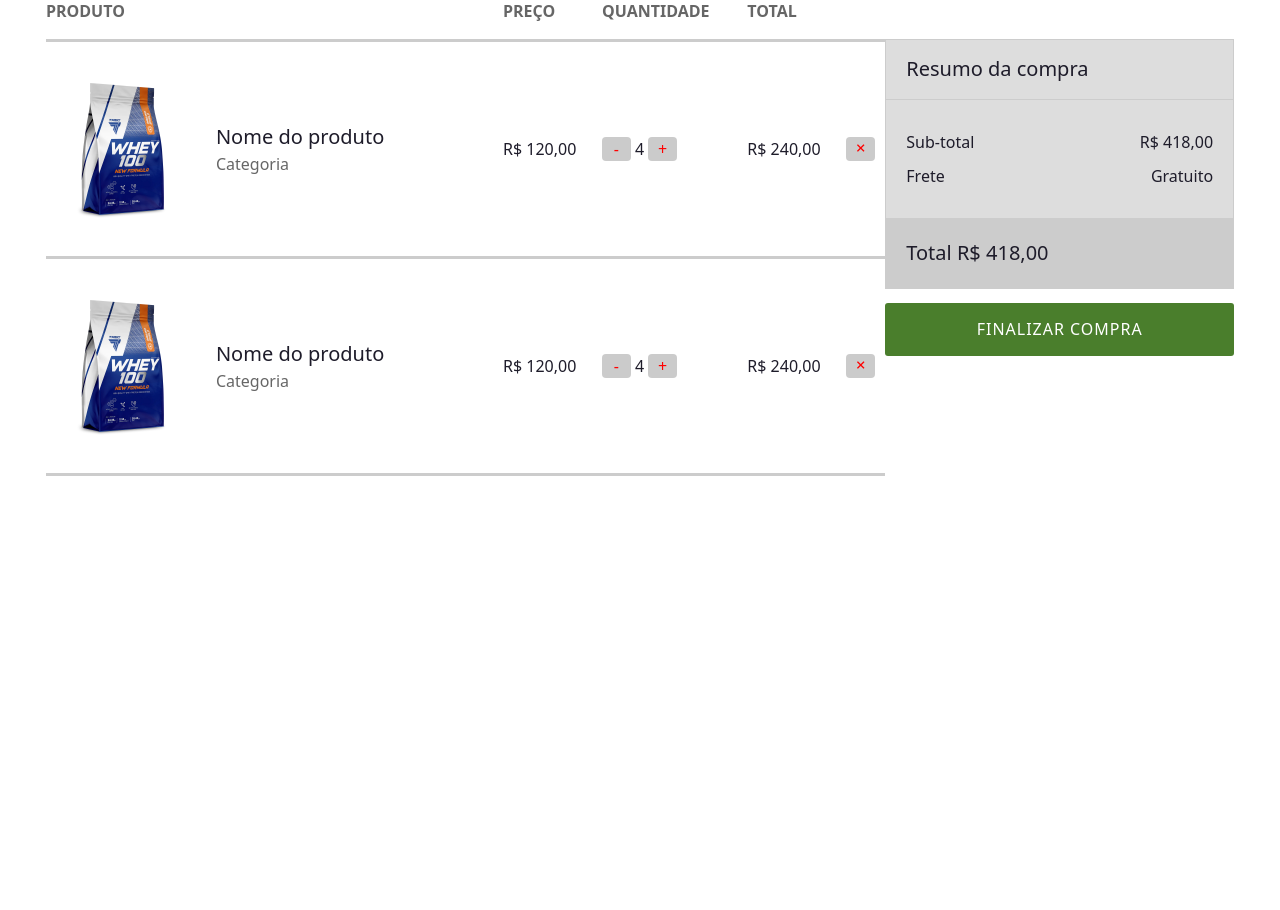
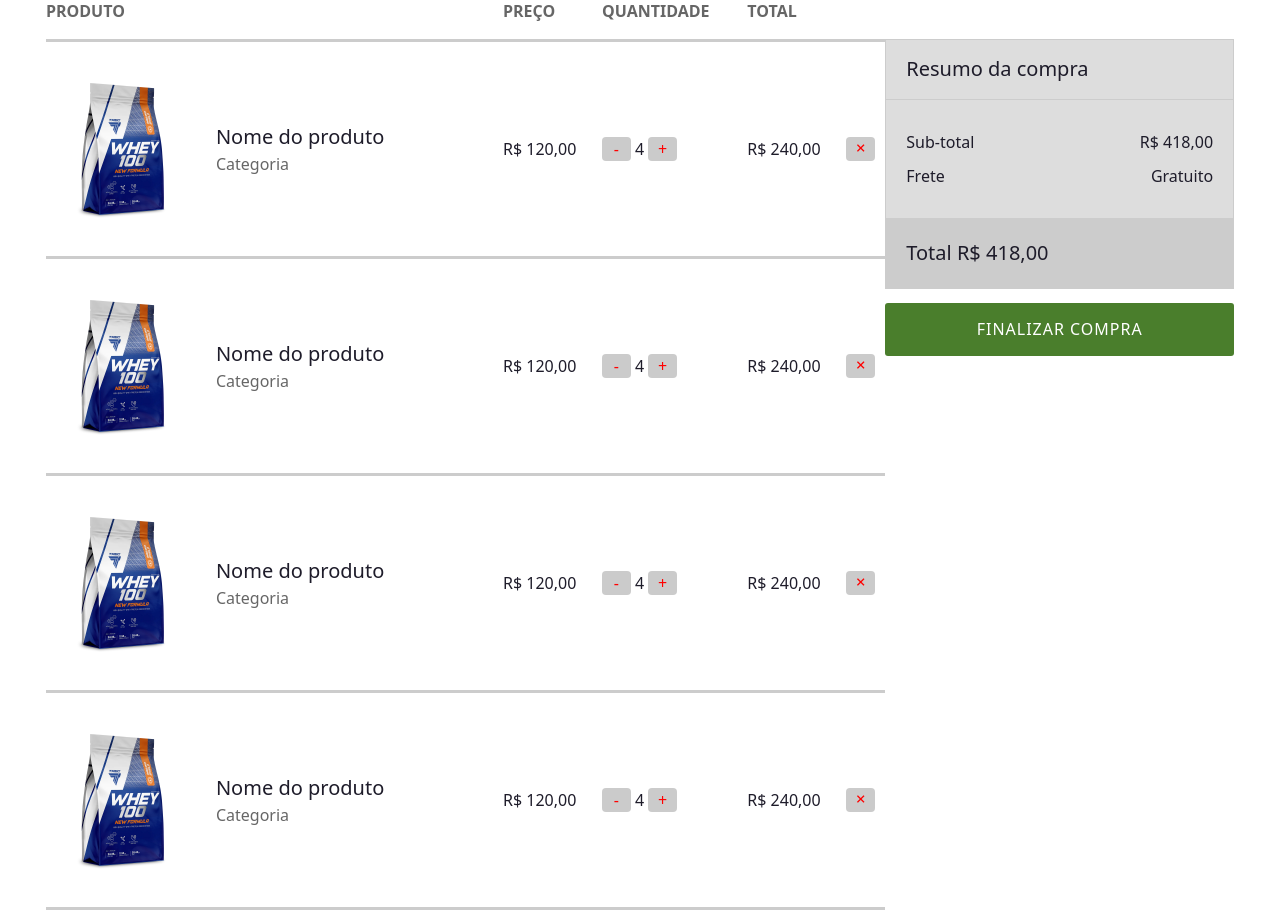
Before and after one commit to wheymarket-pucpr/wheymarket, a PHP site: page /carrinho.php in a window 1280 px wide; the page is wider, and only the part inside the window is pictured. Shown: the part 297-1207 px from the top of that part. Before the commit the page ends 773 px from the top of that part, so only its background shows below. Run offline with PHP 8.4, Linux system fonts and the light colour scheme.

Commit message:
update carrinho

```diff
--- a/carrinho.php
+++ b/carrinho.php
@@ -90,6 +90,56 @@ session_start();
                         </button>
                     </td>
                 </tr>
+                <tr>
+                    <td>
+                        <div class="product">
+                            <img class="product-image" src="./src/img/wheyn.webp">
+                            <div class="product-info">
+                                <div class="info-title">Nome do produto</div>
+                                <div class="info-category">Categoria</div>
+                            </div>
+                        </div>
+                    </td>
+                    <td>R$ 120,00</td>
+                    <td>
+                        <div class="qty">
+                            <button class="qty-sub-button">-</button>
+                            <span>4</span>
+                            <button class="qty-sum-button">+</button>
+                        </div>
+                    </td>
+                    <td>R$ 240,00</td>
+                    <td>
+                        <button class="remove-button">
+                            <i class='bx bx-x'></i>
+                        </button>
+                    </td>
+                </tr>
+                <tr>
+                    <td>
+                        <div class="product">
+                            <img class="product-image" src="./src/img/wheyn.webp">
+                            <div class="product-info">
+                                <div class="info-title">Nome do produto</div>
+                                <div class="info-category">Categoria</div>
+                            </div>
+                        </div>
+                    </td>
+                    <td>R$ 120,00</td>
+                    <td>
+                        <div class="qty">
+                            <button class="qty-sub-button">-</button>
+                            <span>4</span>
+                            <button class="qty-sum-button">+</button>
+                        </div>
+                    </td>
+                    <td>R$ 240,00</td>
+                    <td>
+                        <button class="remove-button">
+                            <i class='bx bx-x'></i>
+                        </button>
+                    </td>
+                </tr>
                 </tbody>
             </table>
         </section>
```
